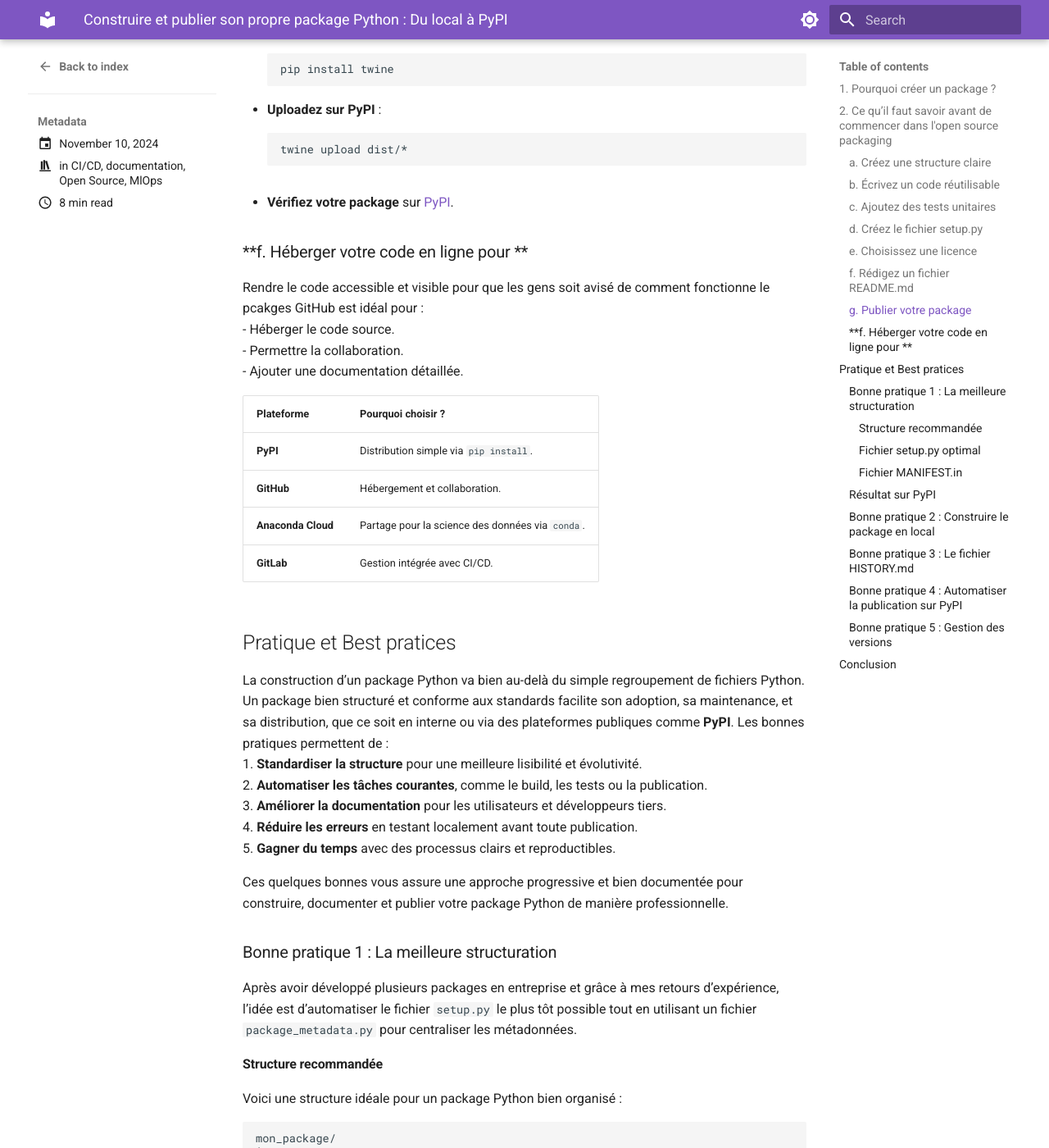
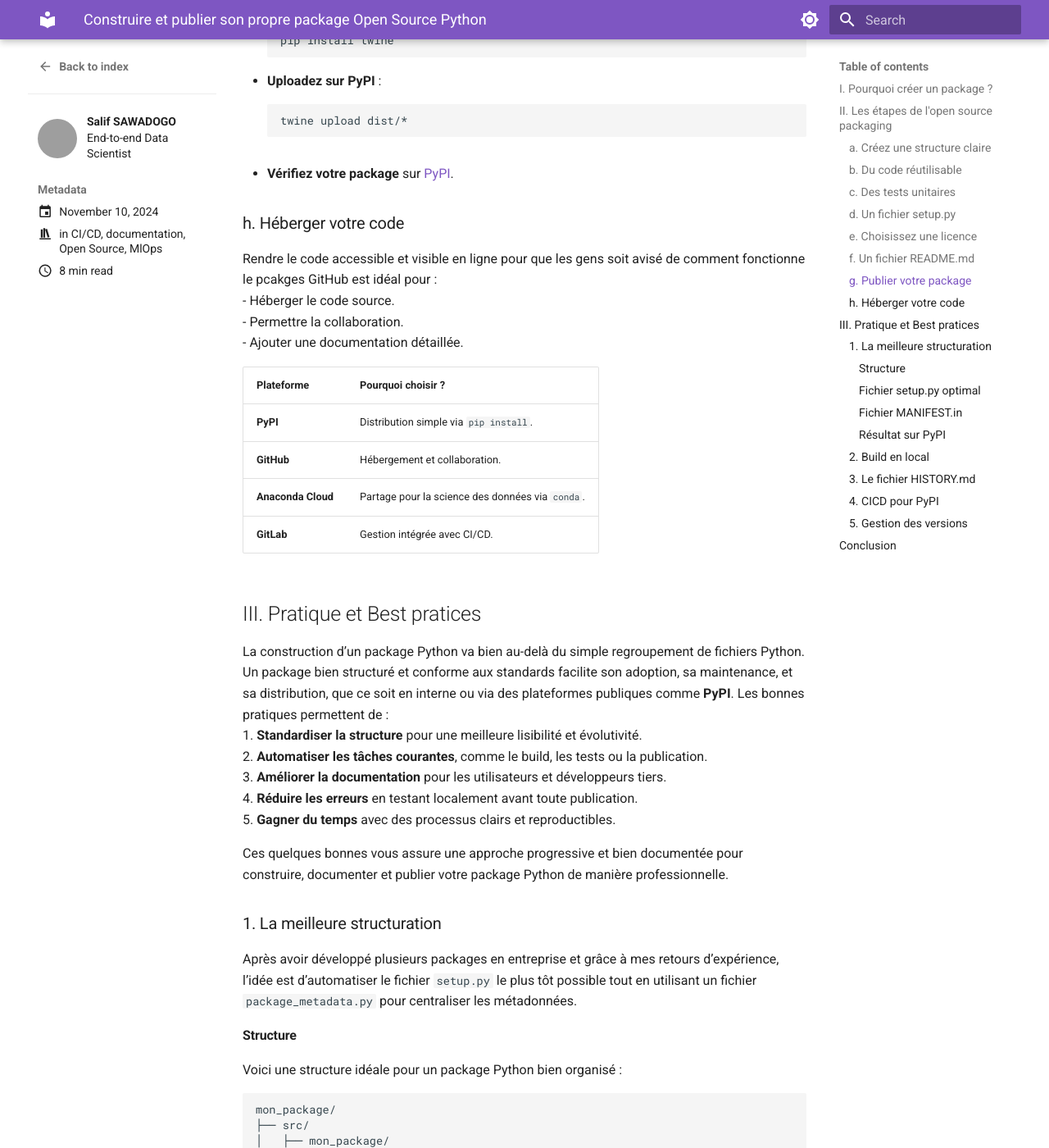
Before and after one commit to sawallesalfo/blog, an MkDocs documentation site: the page built from docs/posts/build_and_deploy_your_package.md, in a window 1280 px wide and 1400 px high, scrolled down 3124 px. Shown: the whole window at 82% size. Built offline with MkDocs 1.6.1 and Material for MkDocs 9.7.7, drawn with Linux system fonts in a browser that asks for light colours; emoji names are drawn with the system emoji font; comment, search, counter and statistics services are not loaded; some of the changed text lies outside the part shown; grey boxes are pictures that could not be loaded.

Commit message:
:rocket: deploy open source package

````diff
--- a/docs/posts/build_and_deploy_your_package.md
+++ b/docs/posts/build_and_deploy_your_package.md
@@ -9,31 +9,35 @@ categories :
   - MlOps
 ---
 
-# Construire et publier son propre package Python : Du local à PyPI
+# Construire et publier son propre package Open Source Python
 
 Quand on débute avec Python pour l’analyse de données, on commence souvent par installer des packages comme **NumPy** ou **Pandas** après avoir configuré Python. Au fil du temps, lorsqu’on gère plusieurs projets, on se retrouve avec une "boîte à outils" composée de fonctions récurrentes que l’on transporte de projet en projet.
 
 Mais, au lieu de copier et coller du code, pourquoi ne pas structurer ce travail dans un **package Python** ? Cela facilite le partage et l’utilisation, que ce soit par vos collègues ou la communauté.
 
 
-Je me souviens qu’à l’époque où j’étais en école d’ingénieur, chaque fois que j’installais un package avec `pip install`, je me demandais comment il était possible de créer ces outils accessibles à tous. Voir les informations d’un package avec une commande comme `pip show` me fascinait. ![alt text](build_and_deploy_your_package/pip_show.png) C’est cette curiosité qui m’a poussé à explorer le fonctionnement interne des packages Python et à apprendre comment les concevoir moi-même.
+Je me souviens qu’à l’époque où j’étais en école d’ingénieur, chaque fois que j’installais un package avec `pip install`, je me demandais comment il était possible de créer ces outils accessibles à tous. Voir les informations d’un package avec une commande comme `pip show` me fascinait (image en bas).
+ ![alt text](build_and_deploy_your_package/pip_show.png)
+ C’est cette curiosité qui m’a poussé à explorer le fonctionnement interne des packages Python et à apprendre comment les concevoir moi-même.
+
+<!-- more -->
 
 Dans cet article, nous allons découvrir les étapes et les bonnes pratiques pour construire et publier votre propre package Python, de votre ordinateur local jusqu’à **PyPI (Python Package Index)**.
 
-## **1. Pourquoi créer un package ?**
+## I. Pourquoi créer un package ?
 
 Si vous êtes passionné de **data science**, vous avez probablement l’habitude de créer des fonctions que vous stockez dans des notebooks ou des fichiers `.py`. Cependant, au fur et à mesure que votre code devient complexe, il devient plus logique et efficace de regrouper ces fonctions dans un **package**.
 
 Imaginez que vous avez développé un algorithme performant. Plutôt que de l’envoyer à vos collègues sous forme de fichiers, vous pourriez publier un package que tout le monde peut installer facilement avec `pip`. Et dans l’esprit de l’open source, vous pourriez même partager ce travail avec la communauté mondiale.
 
 
-## **2. Ce qu’il faut savoir avant de commencer dans l'open source packaging**
+## II. Les étapes de l'open source packaging
 
 Un **package Python** est une collection de code réutilisable, comme **NumPy** ou **Pandas**, qui aide les développeurs à résoudre des problèmes spécifiques. Publier un package open source signifie que ce code est accessible gratuitement à tous, sous réserve d’une licence (par exemple, MIT ou GPL).
 
 Cela peut sembler compliqué au départ, mais les étapes sont simples si elles sont bien suivies. Voici une vue d’ensemble pour créer et partager un package open source : Les étapes pour construire un package Python**
 
-### **a. Créez une structure claire**
+### a. Créez une structure claire
 Voici un exemple de structure typique pour un package :
 
 ```
@@ -50,14 +54,14 @@ my_package/
 └── requirements.txt     # Dépendances nécessaires
 ```
 
-### **b. Écrivez un code réutilisable**
+### b. Du code réutilisable
 Placez vos fonctions et classes dans des fichiers `.py` bien organisés. Documentez-les avec des docstrings et ajoutez des exemples d’utilisation.
 
-### **c. Ajoutez des tests unitaires**
+### c. Des tests unitaires
 Les tests permettent de garantir la fiabilité de votre package. Par exemple, avec **pytest** :
 Comme dirait un de mes collègue, si ton projet a des tests bien écrit, on a meme pas besoin de la documentation pour comprendre le projet.
 
-### **d. Créez le fichier `setup.py`**
+### d. Un fichier `setup.py`
 Ce fichier décrit votre package et ses dépendances. Exemple :
 ```python
 from setuptools import setup, find_packages
@@ -74,7 +78,7 @@ setup(
 ```
 Si vous rappeler de l'image en introductiona avec le pip , show c est ce fameux fichier qui est a l'origine.
 
-### **e. Choisissez une licence**
+### e. Choisissez une licence
 ell protège vos droits tout en autorisant la communauté à utiliser votre travail.
 Ajoutez un fichier `LICENSE` à la racine du projet avec le texte d’une licence adaptée :
 - **MIT** : Permissive, simple et populaire.
@@ -83,13 +87,13 @@ Ajoutez un fichier `LICENSE` à la racine du projet avec le texte d’une licenc
 
 Utilisez [ChooseALicense](https://choosealicense.com/) pour trouver la licence qui correspond à votre projet parce qu'il y en beaucoup.  Pour etre honnete , je ne connais que 5 parmis toutes ces licencses
 
-### **f. Rédigez un fichier `README.md`**
+### f. Un fichier `README.md`
 Votre README doit inclure :
 - Une description du package.
 - Les instructions d’installation.
 - Des exemples d’utilisation.
 
-### **g. Publier votre package**
+### g. Publier votre package
 
 + Avant de publier, installez et testez votre package en local :
 ```bash
@@ -114,9 +118,9 @@ Pour  Publier sur PyPI**
 
 + **Vérifiez votre package** sur [PyPI](https://pypi.org/).
 
-### **f. Héberger votre code  en ligne pour **
+### h. Héberger votre code
 
-Rendre le code accessible et visible pour que les gens soit avisé de comment fonctionne le pcakges
+Rendre le code accessible et visible en ligne pour que les gens soit avisé de comment fonctionne le pcakges
 GitHub est idéal pour :
 - Héberger le code source.
 - Permettre la collaboration.
@@ -133,7 +137,7 @@ GitHub est idéal pour :
 
 
 
-## Pratique et Best pratices
+## III. Pratique et Best pratices
 
 La construction d’un package Python va bien au-delà du simple regroupement de fichiers Python. Un package bien structuré et conforme aux standards facilite son adoption, sa maintenance, et sa distribution, que ce soit en interne ou via des plateformes publiques comme **PyPI**. Les bonnes pratiques permettent de :
 1. **Standardiser la structure** pour une meilleure lisibilité et évolutivité.
@@ -145,11 +149,11 @@ La construction d’un package Python va bien au-delà du simple regroupement de
 Ces quelques bonnes  vous assure une approche progressive et bien documentée pour construire, documenter et publier votre package Python de manière professionnelle.
 
 
-### Bonne pratique 1 : La meilleure structuration
+### 1. La meilleure structuration
 
 Après avoir développé plusieurs packages en entreprise et grâce à mes retours d’expérience, l’idée est d’automatiser le fichier `setup.py` le plus tôt possible tout en utilisant un fichier `package_metadata.py` pour centraliser les métadonnées.
 
-#### Structure recommandée
+#### Structure
 
 Voici une structure idéale pour un package Python bien organisé :
 
@@ -270,7 +274,7 @@ include requirements.txt
 
 Vous pouvez aussi inclure des fichiers spécifiques comme des images ou des assets nécessaires
 
-### **Résultat sur PyPI**
+#### Résultat sur PyPI
 
 Une fois toutes les étapes suivies, votre package sera bien documenté sur PyPI. Voici un aperçu de la documentation générée :
 
@@ -279,7 +283,7 @@ Une fois toutes les étapes suivies, votre package sera bien documenté sur PyPI
 Grâce à un `README.md` couplé setup.py bien rédigés et au fichier `HISTORY.md`, vous obtenez une présentation claire et professionnelle de votre package.
 
 
-### **Bonne pratique 2 : Construire le package en local**
+### 2. Build en local
 
 Construire un package localement permet de s'assurer qu'il est prêt avant publication.
 
@@ -301,7 +305,7 @@ Construire un package localement permet de s'assurer qu'il est prêt avant publi
    ```
 
 
-### **Bonne pratique 3 : Le fichier `HISTORY.md`**
+### 3. Le fichier `HISTORY.md`
 
 Un bon changelog permet de suivre les évolutions du package. Exemple :
 
@@ -323,7 +327,7 @@ Un bon changelog permet de suivre les évolutions du package. Exemple :
 Ajoutez ce fichier dans **`MANIFEST.in`** pour qu’il soit inclus dans la distribution.
 
 
-### **Bonne pratique 4 : Automatiser la publication sur PyPI**
+### 4. CICD pour PyPI
 
 Voici un exemple d’automatisation avec **GitHub Actions** :
 
@@ -358,7 +362,7 @@ jobs:
 ```
 
 
-### **Bonne pratique 5 : Gestion des versions**
+### 5. Gestion des versions
 
 Suivez les conventions **Semantic Versioning** :
 
````
Also changed, not shown: other parts of docs/posts/build_and_deploy_your_package.md (+1 -1 lines).
